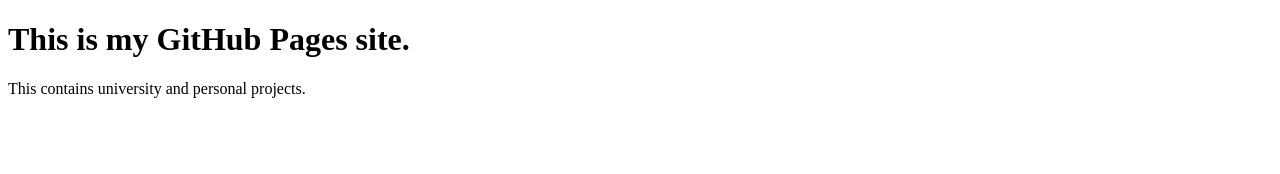
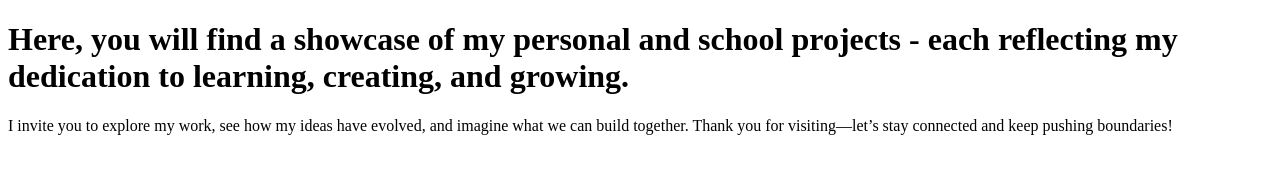
Before and after one commit to noirXnyx/growfolio, a plain HTML site: page index.html in a window 1280 px wide. Drawn offline with Linux system fonts and the light colour scheme.

Commit message:
Update index.html

```diff
--- a/index.html
+++ b/index.html
@@ -1,10 +1,10 @@
 <!DOCTYPE html>
 <html>
   <head>
-    <title>Welcome</title>
+    <title>Welcome to my portfolio!</title>
   </head>
   <body>
-    <h1>This is my GitHub Pages site.</h1>
-    <p>This contains university and personal projects.</p>
+    <h1>Here, you will find a showcase of my personal and school projects - each reflecting my dedication to learning, creating, and growing.</h1>
+    <p>I invite you to explore my work, see how my ideas have evolved, and imagine what we can build together. Thank you for visiting—let’s stay connected and keep pushing boundaries!</p>
   </body>
 </html>
```
